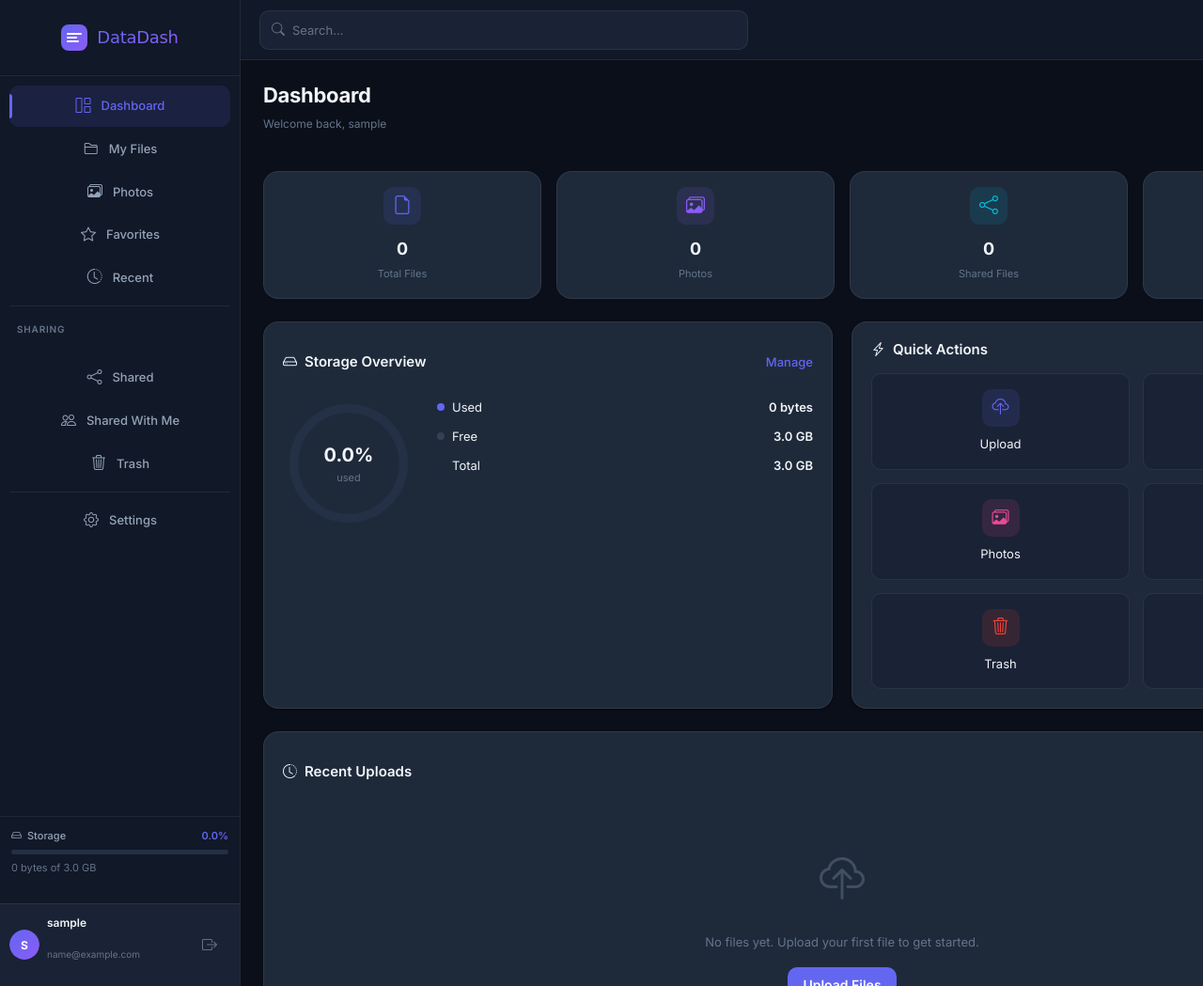
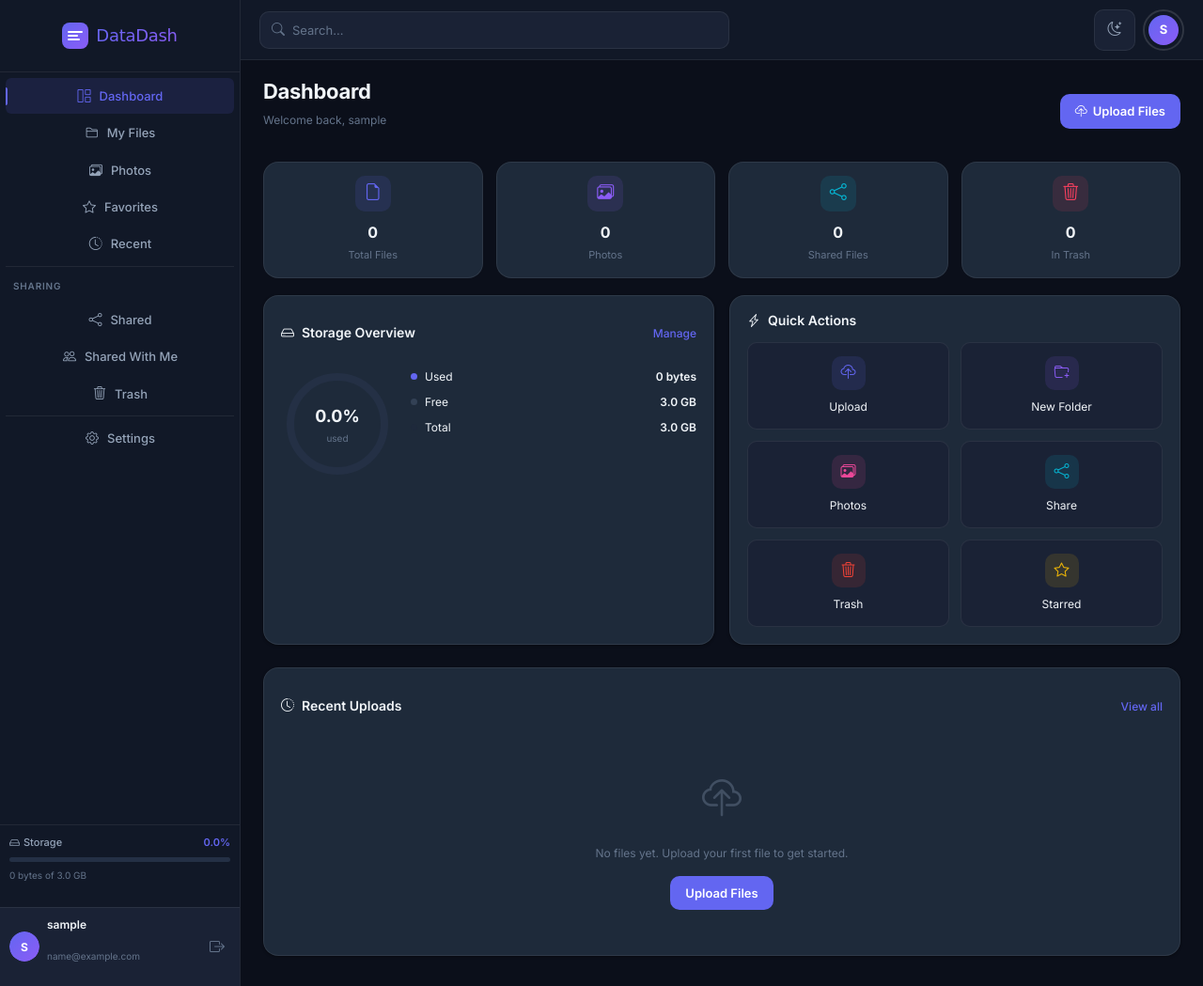
Before and after one commit to comepty-official/DataDash, a Django app: page /dashboard/ in a window 1280 px wide. Shown: the whole page at 94% size. Run offline with Django 5.2, Linux system fonts and the light colour scheme; the visitor is signed in with stand-in values (Sample User, id 1); data comes from the database, SQL or seed files in the repository; data that the repository does not hold is empty; some web fonts are replaced.

Commit message:
Redesign UI - clean sidebar, fix alignment, prevent overflow

```diff
--- a/datadash/static/css/main.css
+++ b/datadash/static/css/main.css
@@ -37,15 +37,6 @@
   --topbar-h: 60px;
   --transition: 0.18s ease;
   --font-main: 'Inter', -apple-system, BlinkMacSystemFont, sans-serif;
-  /* breakpoints, documented for reference (used as literal values below) */
-  --bp-sm: 480px;
-  --bp-md: 640px;
-  --bp-tablet: 768px;
-  --bp-lg: 900px;
-  --bp-nav: 992px;
-  --bp-xl: 1200px;
-  /* Mobile viewport height (for mobile browsers with address bar) */
-  --vh: 1vh;
 }
 
 [data-theme="light"] {
@@ -73,17 +64,15 @@
   padding: 0;
 }
 
-html {
-  scroll-behavior: smooth;
-  -webkit-text-size-adjust: 100%;
-  width: 100%;
-  overflow-x: hidden;
-}
-
 html,
 body {
   height: 100%;
   width: 100%;
+}
+
+html {
+  scroll-behavior: smooth;
+  -webkit-text-size-adjust: 100%;
 }
 
 body {
@@ -204,28 +170,27 @@ textarea {
   flex-direction: column;
   min-height: 100vh;
   width: 100%;
-  overflow-x: hidden;
+  height: 100vh;
+  overflow: hidden;
 }
 
 .main-layout {
   flex: 1;
   display: flex;
   flex-direction: column;
-  min-height: 100vh;
   width: 100%;
-  overflow-x: hidden;
+  height: 100%;
+  overflow: hidden;
 }
 
 @media (min-width: 992px) {
   .app-body {
-    height: 100vh;
-    overflow: hidden;
+    flex-direction: row;
   }
 
   .main-layout {
-    margin-left: var(--sidebar-w);
-    height: 100vh;
-    transition: margin-left var(--transition);
+    flex-direction: column;
+    margin-left: 0;
   }
 }
 
@@ -243,8 +208,7 @@ textarea {
   z-index: 200;
   transform: translateX(-100%);
   transition: transform 0.25s cubic-bezier(0.4, 0, 0.2, 1);
-  overflow-y: auto;
-  -webkit-overflow-scrolling: touch;
+  overflow: hidden;
 }
 
 .sidebar.open {
@@ -254,13 +218,20 @@ textarea {
 
 @media (min-width: 992px) {
   .sidebar {
-    position: fixed;
-    left: 0;
-    top: 0;
-    bottom: 0;
+    position: relative;
     width: var(--sidebar-w);
     transform: none;
     border-right: 1px solid var(--border);
+    height: 100%;
+  }
+
+  .app-body {
+    flex-direction: row;
+    overflow: hidden;
+  }
+
+  .main-layout {
+    width: calc(100% - var(--sidebar-w));
   }
 }
 
@@ -268,21 +239,21 @@ textarea {
   display: flex;
   align-items: center;
   justify-content: space-between;
-  padding: 16px 14px;
+  padding: 14px 12px;
   border-bottom: 1px solid var(--border);
   flex-shrink: 0;
 }
 
 @media (min-width: 992px) {
   .sidebar-header {
-    padding: 18px 18px;
+    padding: 16px 14px;
   }
 }
 
 .brand-link {
   display: flex;
   align-items: center;
-  gap: 10px;
+  gap: 8px;
   color: var(--text-primary) !important;
   flex: 1;
   min-width: 0;
@@ -324,12 +304,13 @@ textarea {
   flex: 1;
   overflow-y: auto;
   -webkit-overflow-scrolling: touch;
-  padding: 8px 8px 0;
+  padding: 6px;
   scroll-behavior: smooth;
+  min-width: 0;
 }
 
 .sidebar-nav::-webkit-scrollbar {
-  width: 6px;
+  width: 4px;
 }
 
 .sidebar-nav::-webkit-scrollbar-track {
@@ -338,20 +319,18 @@ textarea {
 
 .sidebar-nav::-webkit-scrollbar-thumb {
   background: var(--border);
-  border-radius: 3px;
-}
-
-@media (min-width: 992px) {
-  .sidebar-nav {
-    padding: 10px 10px 0;
-  }
+  border-radius: 2px;
+}
+
+.sidebar-nav::-webkit-scrollbar-thumb:hover {
+  background: var(--border-strong);
 }
 
 .nav-section {
   display: flex;
   flex-direction: column;
-  gap: 2px;
-  margin-bottom: 8px;
+  gap: 1px;
+  margin-bottom: 4px;
 }
 
 .nav-label {
@@ -360,17 +339,18 @@ textarea {
   letter-spacing: 0.08em;
   text-transform: uppercase;
   color: var(--text-muted);
-  padding: 4px 8px;
-  margin-top: 4px;
+  padding: 6px 8px;
+  margin-top: 2px;
+  margin-bottom: 2px;
 }
 
 .nav-item {
   display: flex;
   align-items: center;
-  gap: 10px;
-  padding: 10px 10px;
-  min-height: 40px;
-  border-radius: var(--radius-md);
+  gap: 8px;
+  padding: 8px 10px;
+  min-height: 36px;
+  border-radius: var(--radius-sm);
   color: var(--text-secondary);
   font-weight: 500;
   font-size: 13px;
@@ -379,22 +359,29 @@ textarea {
   white-space: nowrap;
   overflow: hidden;
   text-overflow: ellipsis;
+  width: 100%;
 }
 
 @media (min-width: 992px) {
   .nav-item {
-    gap: 10px;
-    padding: 9px 10px;
-    min-height: auto;
+    gap: 8px;
+    padding: 8px 10px;
+    min-height: 36px;
     font-size: 13px;
   }
 }
 
 .nav-item i {
-  font-size: 16px;
-  width: 18px;
+  font-size: 14px;
+  width: 16px;
   text-align: center;
   flex-shrink: 0;
+}
+
+.nav-item span {
+  overflow: hidden;
+  text-overflow: ellipsis;
+  white-space: nowrap;
 }
 
 .nav-item:hover {
@@ -411,22 +398,22 @@ textarea {
   content: '';
   position: absolute;
   left: 0;
-  top: 20%;
-  bottom: 20%;
-  width: 3px;
-  border-radius: 0 3px 3px 0;
+  top: 25%;
+  bottom: 25%;
+  width: 2px;
+  border-radius: 0 2px 2px 0;
   background: var(--accent);
 }
 
 .nav-divider {
   height: 1px;
   background: var(--border);
-  margin: 8px 0;
+  margin: 4px 0;
 }
 
 /* Storage widget */
 .sidebar-storage {
-  padding: 12px;
+  padding: 10px;
   border-top: 1px solid var(--border);
   flex-shrink: 0;
 }
@@ -440,7 +427,7 @@ textarea {
 .storage-header {
   display: flex;
   align-items: center;
-  gap: 6px;
+  gap: 4px;
   font-size: 11px;
   color: var(--text-secondary);
   font-weight: 500;
@@ -469,7 +456,7 @@ textarea {
 }
 
 .storage-label {
-  font-size: 11px;
+  font-size: 10px;
   color: var(--text-muted);
   white-space: nowrap;
   overflow: hidden;
@@ -487,8 +474,8 @@ textarea {
   display: flex;
   align-items: center;
   gap: 8px;
-  padding: 10px 10px;
-  padding-bottom: calc(10px + env(safe-area-inset-bottom));
+  padding: 8px 10px;
+  padding-bottom: calc(8px + env(safe-area-inset-bottom));
   border-top: 1px solid var(--border);
   background: var(--bg-elevated);
   flex-shrink: 0;
@@ -559,10 +546,13 @@ textarea {
 .user-logout {
   color: var(--text-muted);
   font-size: 16px;
-  padding: 8px;
+  padding: 6px;
   border-radius: var(--radius-sm);
   transition: color var(--transition), background var(--transition);
   flex-shrink: 0;
+  width: auto;
+  min-width: auto;
+  min-height: auto;
 }
 
 .user-logout:hover {
@@ -603,18 +588,18 @@ textarea {
   display: flex;
   align-items: center;
   gap: 8px;
-  padding: 0 10px;
+  padding: 0 12px;
   position: sticky;
   top: 0;
   z-index: 100;
   flex-shrink: 0;
-  overflow-x: hidden;
+  width: 100%;
 }
 
 @media (min-width: 640px) {
   .topbar {
     gap: 10px;
-    padding: 0 14px;
+    padding: 0 16px;
   }
 }
 
@@ -639,21 +624,21 @@ textarea {
   border: 1px solid var(--border);
   border-radius: var(--radius-md);
   padding: 0 10px;
-  height: 40px;
+  height: 38px;
   transition: border-color var(--transition), box-shadow var(--transition);
 }
 
 @media (min-width: 640px) {
   .search-form {
-    height: 42px;
+    height: 40px;
     padding: 0 12px;
-    max-width: 450px;
+    max-width: 400px;
   }
 }
 
 @media (min-width: 992px) {
   .search-form {
-    max-width: 520px;
+    max-width: 500px;
   }
 }
 
@@ -868,22 +841,22 @@ textarea {
 /* ── Main Content ────────────────────────────── */
 .main-content {
   flex: 1;
-  padding: 14px 10px 28px;
+  padding: 14px 12px 20px;
   min-height: 0;
   width: 100%;
+  overflow-y: auto;
   overflow-x: hidden;
 }
 
 @media (min-width: 640px) {
   .main-content {
-    padding: 18px 16px 32px;
+    padding: 16px 16px 24px;
   }
 }
 
 @media (min-width: 992px) {
   .main-content {
-    padding: 24px 24px 40px;
-    overflow-y: auto;
+    padding: 20px 24px 32px;
   }
 }
 
@@ -893,7 +866,7 @@ textarea {
   flex-direction: column;
   align-items: flex-start;
   gap: 12px;
-  margin-bottom: 18px;
+  margin-bottom: 16px;
 }
 
 @media (min-width: 640px) {
@@ -902,13 +875,7 @@ textarea {
     justify-content: space-between;
     align-items: center;
     gap: 12px;
-    margin-bottom: 20px;
-  }
-}
-
-@media (min-width: 992px) {
-  .page-header {
-    margin-bottom: 24px;
+    margin-bottom: 18px;
   }
 }
 
@@ -980,7 +947,7 @@ textarea {
   .btn-danger-dd {
     padding: 8px 16px;
     min-height: 36px;
-    font-size: 14px;
+    font-size: 13px;
   }
 }
 
@@ -1085,25 +1051,25 @@ textarea {
   background: var(--bg-card);
   border: 1px solid var(--border);
   border-radius: var(--radius-lg);
-  padding: 16px;
+  padding: 14px;
   box-shadow: var(--shadow-sm);
   overflow: hidden;
 }
 
 @media (min-width: 640px) {
   .card-glass {
+    padding: 16px;
+  }
+}
+
+@media (min-width: 992px) {
+  .card-glass {
     padding: 18px;
   }
 }
 
-@media (min-width: 992px) {
-  .card-glass {
-    padding: 20px;
-  }
-}
-
 .card-heading {
-  font-size: 14px;
+  font-size: 13px;
   font-weight: 600;
   color: var(--text-primary);
   display: flex;
@@ -1114,7 +1080,7 @@ textarea {
 
 @media (min-width: 640px) {
   .card-heading {
-    font-size: 15px;
+    font-size: 14px;
   }
 }
 
@@ -1123,11 +1089,11 @@ textarea {
   align-items: center;
   justify-content: space-between;
   gap: 12px;
-  margin-bottom: 16px;
+  margin-bottom: 14px;
 }
 
 .card-action {
-  font-size: 13px;
+  font-size: 12px;
   font-weight: 500;
   color: var(--accent);
   white-space: nowrap;
@@ -1137,26 +1103,26 @@ textarea {
   color: var(--accent-hover);
 }
 
-/* ── Stats Grid ────────────────────────────── */
+/* ── Stats Grid ────────────────────────────– */
 .stats-grid {
   display: grid;
   grid-template-columns: repeat(2, 1fr);
-  gap: 12px;
-  margin-bottom: 18px;
+  gap: 10px;
+  margin-bottom: 14px;
 }
 
 @media (min-width: 640px) {
   .stats-grid {
     grid-template-columns: repeat(4, 1fr);
+    gap: 12px;
+    margin-bottom: 16px;
+  }
+}
+
+@media (min-width: 992px) {
+  .stats-grid {
     gap: 14px;
-    margin-bottom: 20px;
-  }
-}
-
-@media (min-width: 992px) {
-  .stats-grid {
-    gap: 16px;
-    margin-bottom: 24px;
+    margin-bottom: 18px;
   }
 }
 
@@ -1164,9 +1130,9 @@ textarea {
   background: var(--bg-card);
   border: 1px solid var(--border);
   border-radius: var(--radius-lg);
-  padding: 14px;
-  display: flex;
-  gap: 12px;
+  padding: 12px;
+  display: flex;
+  gap: 10px;
   align-items: flex-start;
 }
 
@@ -1175,26 +1141,26 @@ textarea {
     flex-direction: column;
     align-items: center;
     text-align: center;
-    padding: 16px;
+    padding: 14px;
   }
 }
 
 .stat-icon {
-  width: 36px;
-  height: 36px;
+  width: 34px;
+  height: 34px;
   border-radius: var(--radius-md);
   display: flex;
   align-items: center;
   justify-content: center;
-  font-size: 18px;
+  font-size: 16px;
   flex-shrink: 0;
 }
 
 @media (min-width: 640px) {
   .stat-icon {
-    width: 40px;
-    height: 40px;
-    font-size: 20px;
+    width: 38px;
+    height: 38px;
+    font-size: 18px;
   }
 }
 
@@ -1229,7 +1195,7 @@ textarea {
 }
 
 .stat-value {
-  font-size: 16px;
+  font-size: 15px;
   font-weight: 700;
   color: var(--text-primary);
   margin: 0;
@@ -1237,53 +1203,53 @@ textarea {
 
 @media (min-width: 640px) {
   .stat-value {
-    font-size: 18px;
+    font-size: 16px;
   }
 }
 
 .stat-label {
   font-size: 11px;
   color: var(--text-muted);
-  margin: 4px 0 0;
+  margin: 3px 0 0;
 }
 
 /* ── Section Grid ──────────────────────────– */
 .section-grid {
   display: grid;
   grid-template-columns: 1fr;
-  gap: 16px;
-  margin-bottom: 18px;
+  gap: 14px;
+  margin-bottom: 14px;
 }
 
 @media (min-width: 992px) {
   .section-grid {
     grid-template-columns: repeat(2, 1fr);
-    gap: 20px;
+    gap: 16px;
   }
 }
 
 /* ── Storage Card ──────────────────────────– */
 .storage-card {
-  min-height: 300px;
+  min-height: auto;
 }
 
 .storage-display {
   display: flex;
   flex-direction: column;
-  gap: 18px;
+  gap: 14px;
 }
 
 @media (min-width: 640px) {
   .storage-display {
     flex-direction: row;
-    gap: 24px;
+    gap: 18px;
   }
 }
 
 .storage-ring-wrap {
   position: relative;
   width: 100%;
-  max-width: 140px;
+  max-width: 120px;
   margin: 0 auto;
 }
 
@@ -1326,14 +1292,14 @@ textarea {
 }
 
 .ring-pct {
-  font-size: 20px;
+  font-size: 18px;
   font-weight: 700;
   color: var(--text-primary);
   margin: 0;
 }
 
 .ring-label {
-  font-size: 11px;
+  font-size: 10px;
   color: var(--text-muted);
   margin: 0;
 }
@@ -1342,19 +1308,19 @@ textarea {
   flex: 1;
   display: flex;
   flex-direction: column;
-  gap: 10px;
+  gap: 8px;
 }
 
 .breakdown-item {
   display: flex;
   align-items: center;
   gap: 8px;
-  font-size: 13px;
+  font-size: 12px;
 }
 
 .dot {
-  width: 8px;
-  height: 8px;
+  width: 7px;
+  height: 7px;
   border-radius: 50%;
   flex-shrink: 0;
 }
@@ -1378,19 +1344,19 @@ textarea {
 
 /* ── Quick Actions ─────────────────────────– */
 .quick-actions {
-  min-height: 300px;
+  min-height: auto;
 }
 
 .actions-grid {
   display: grid;
   grid-template-columns: repeat(2, 1fr);
-  gap: 12px;
+  gap: 10px;
 }
 
 @media (min-width: 640px) {
   .actions-grid {
     grid-template-columns: repeat(3, 1fr);
-    gap: 14px;
+    gap: 12px;
   }
 }
 
@@ -1405,7 +1371,7 @@ textarea {
   flex-direction: column;
   align-items: center;
   gap: 8px;
-  padding: 14px 10px;
+  padding: 12px 10px;
   background: var(--bg-elevated);
   border: 1px solid var(--border);
   border-radius: var(--radius-md);
@@ -1420,8 +1386,8 @@ textarea {
 
 @media (min-width: 640px) {
   .action-tile {
-    padding: 16px 12px;
-    font-size: 13px;
+    padding: 14px 12px;
+    font-size: 12px;
   }
 }
 
@@ -1432,36 +1398,37 @@ textarea {
 }
 
 .action-icon {
-  width: 40px;
-  height: 40px;
+  width: 36px;
+  height: 36px;
   border-radius: var(--radius-md);
   display: flex;
   align-items: center;
   justify-content: center;
-  font-size: 18px;
+  font-size: 16px;
 }
 
 /* ── File List ─────────────────────────────– */
 .file-list {
   display: flex;
   flex-direction: column;
-  gap: 8px;
+  gap: 6px;
 }
 
 .file-row {
   display: flex;
   align-items: center;
   gap: 10px;
-  padding: 10px 12px;
+  padding: 10px;
   background: var(--bg-elevated);
   border-radius: var(--radius-md);
   transition: all var(--transition);
   overflow: hidden;
+  min-width: 0;
 }
 
 @media (min-width: 640px) {
   .file-row {
-    padding: 12px 14px;
+    padding: 11px 12px;
     gap: 12px;
   }
 }
@@ -1519,26 +1486,26 @@ textarea {
   flex-direction: column;
   align-items: center;
   justify-content: center;
-  gap: 16px;
-  padding: 40px 20px;
+  gap: 14px;
+  padding: 30px 16px;
   text-align: center;
 }
 
 .empty-icon {
-  font-size: 48px;
+  font-size: 42px;
   color: var(--text-muted);
   opacity: 0.5;
 }
 
 .empty-state p {
-  font-size: 13px;
+  font-size: 12px;
   color: var(--text-muted);
   margin: 0;
 }
 
 /* ── Utility Classes ────────────────────– */
 .mt-4 {
-  margin-top: 20px;
+  margin-top: 16px;
 }
 
 .ms-auto {
@@ -1557,8 +1524,8 @@ textarea {
 
 /* ── Scrollbar Styling ──────────────────– */
 ::-webkit-scrollbar {
-  width: 8px;
-  height: 8px;
+  width: 6px;
+  height: 6px;
 }
 
 ::-webkit-scrollbar-track {
@@ -1567,7 +1534,7 @@ textarea {
 
 ::-webkit-scrollbar-thumb {
   background: var(--border);
-  border-radius: 4px;
+  border-radius: 3px;
 }
 
 ::-webkit-scrollbar-thumb:hover {
```
Also changed, not shown: other parts of datadash/static/css/main.css (+33 -65 lines).
